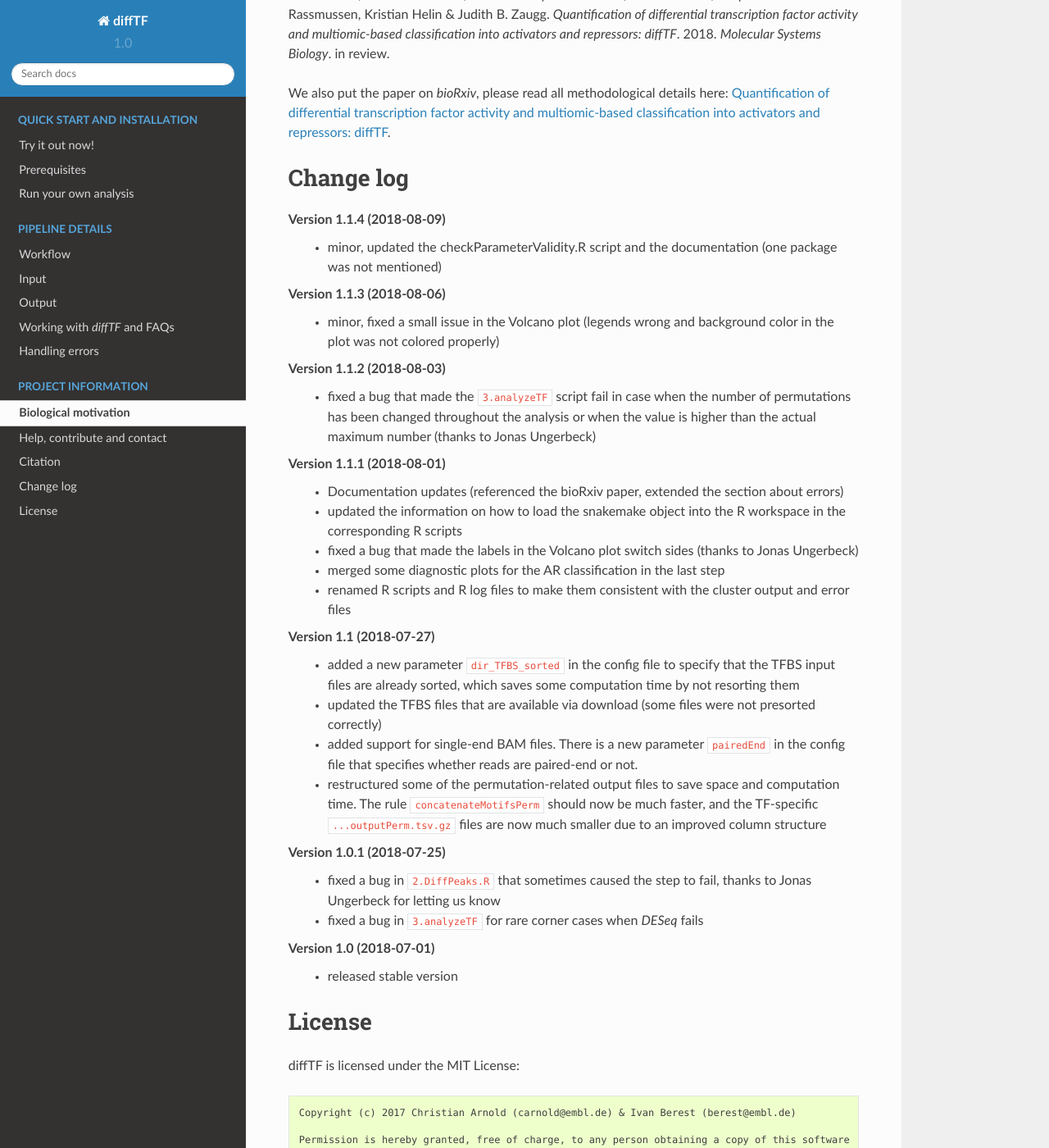
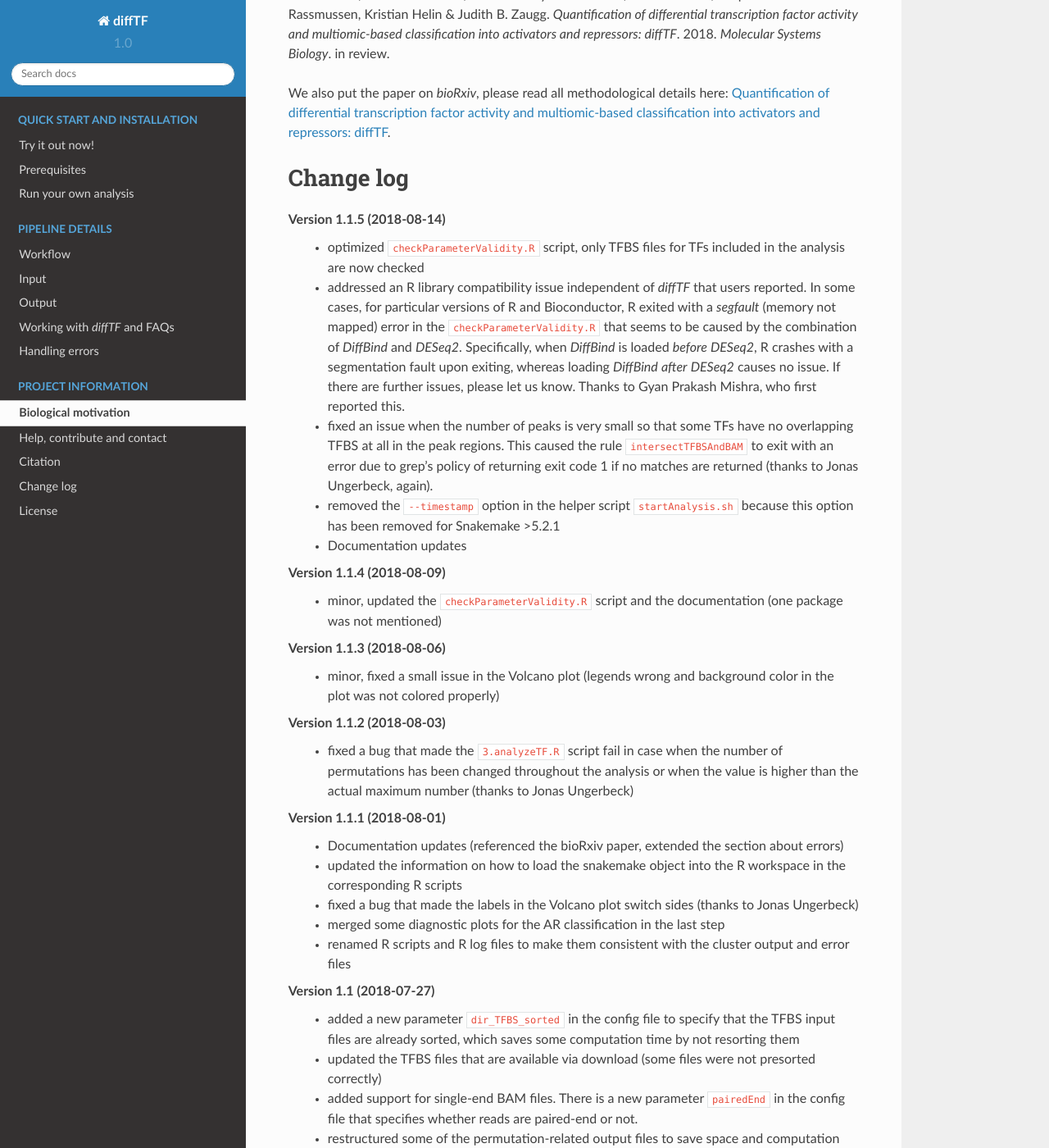
Before and after one commit to jfallmann/diffTF_Fork, a Sphinx documentation site: the page built from docs/projectInfo.rst, in a window 1280 px wide and 1400 px high, scrolled down 876 px. Shown: the whole window at 82% size. Built offline with Sphinx 7.4.7 and the Read the Docs theme 2.0.0, drawn with Linux system fonts in a browser that asks for light colours.

```diff
--- a/docs/chapter2.rst
+++ b/docs/chapter2.rst
@@ -987,7 +987,10 @@ We here provide a list of some of the errors that can happen and that users repo
     Segmentation fault
     ...
 
-  This unfortunate message points to a problem with your R and R libraries installation and has per se nothing to do with *diffTF*. At least one of the installed libraries has an issue. We advise to reinstall *Bioconductor* in such a case, and ask someone who is experienced with this to help you. Unfortunately, this issue is so general that we cannot provide any specific solutions as this type of error is very general. To troubleshoot and identify exactly which library or function causes this, you may run the R script that failed in debug mode and go through it line by line. See the next section for more details.
+  .. note:: This particular message may also be related to an incompatibility of the *DiffBind* and *DESeq2* libraries. See the changelog for details, as this has been addressed in version 1.1.5.
+
+
+  More generally, however, such messages point to a problem with your R and R libraries installation and have per se nothing to do with *diffTF*. In such cases, we advise to reinstall the latest version of *Bioconductor* and ask someone who is experienced with this to help you. Unfortunately, this issue is so general that we cannot provide any specific solutions. To troubleshoot and identify exactly which library or function causes this, you may run the R script that failed in debug mode and go through it line by line. See the next section for more details.
 
 
 Fixing the error
--- a/docs/projectInfo.rst
+++ b/docs/projectInfo.rst
@@ -31,14 +31,21 @@ We also put the paper on *bioRxiv*, please read all methodological details here:
 Change log
 ============================
 
+Version 1.1.5 (2018-08-14)
+    - optimized ``checkParameterValidity.R`` script, only TFBS files for TFs included in the analysis are now checked
+    - addressed an R library compatibility issue independent of *diffTF* that users reported. In some cases, for particular versions of R and Bioconductor, R exited with a *segfault* (memory not mapped) error in the ``checkParameterValidity.R`` that seems to be caused by the combination of *DiffBind* and *DESeq2*. Specifically, when *DiffBind* is loaded *before* *DESeq2*, R crashes with a segmentation fault upon exiting, whereas loading *DiffBind* *after* *DESeq2* causes no issue. If there are further issues, please let us know. Thanks to Gyan Prakash Mishra, who first reported this.
+    - fixed an issue when the number of peaks is very small so that some TFs have no overlapping TFBS at all in the peak regions. This caused the rule ``intersectTFBSAndBAM`` to exit with an error due to grep's policy of returning exit code 1 if no matches are returned (thanks to Jonas Ungerbeck, again).
+    - removed the ``--timestamp`` option in the helper script ``startAnalysis.sh`` because this option has been removed for Snakemake >5.2.1
+    - Documentation updates
+
 Version 1.1.4 (2018-08-09)
-    - minor, updated the checkParameterValidity.R script and the documentation (one package was not mentioned)
+    - minor, updated the ``checkParameterValidity.R`` script and the documentation (one package was not mentioned)
 
 Version 1.1.3 (2018-08-06)
     - minor, fixed a small issue in the Volcano plot (legends wrong and background color in the plot was not colored properly)
 
 Version 1.1.2 (2018-08-03)
-    - fixed a bug that made the ``3.analyzeTF`` script fail in case when the number of permutations has been changed throughout the analysis or when the value is higher than the actual maximum number (thanks to Jonas Ungerbeck)
+    - fixed a bug that made the ``3.analyzeTF.R`` script fail in case when the number of permutations has been changed throughout the analysis or when the value is higher than the actual maximum number (thanks to Jonas Ungerbeck)
 
 Version 1.1.1 (2018-08-01)
     - Documentation updates (referenced the bioRxiv paper, extended the section about errors)
```
Also changed, not shown: 7 other files.
